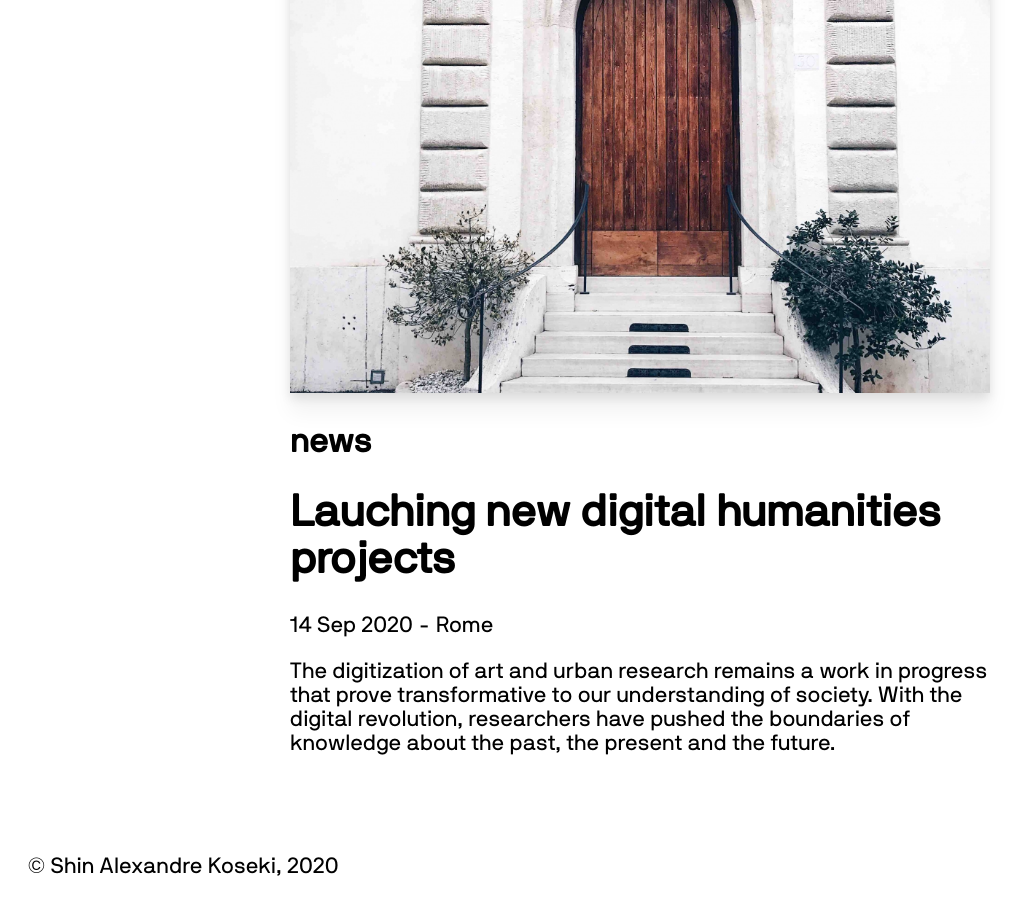
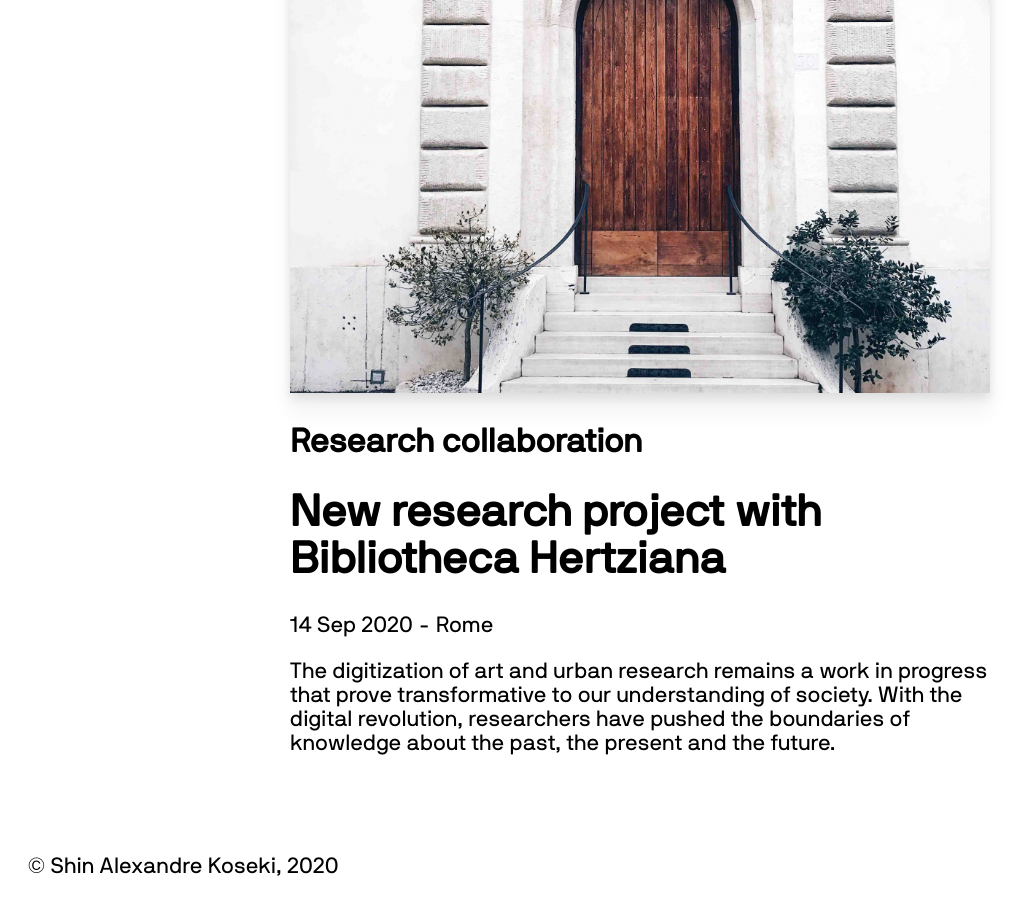
Before and after one commit to sjinko/sjinko.github.io, a Jekyll site: the page built from _posts/2020-09-14-bibliotheca_hertziana.md, in a window 1280 px wide and 900 px high, scrolled down 812 px. Shown: the whole window, without its empty margins (0-1028 px from the left). Built offline with Jekyll 4.4.1, drawn with Linux system fonts in a browser that asks for light colours.

Commit message:
Update 2020-09-14-bibliotheca_hertziana.md

```diff
--- a/_posts/2020-09-14-bibliotheca_hertziana.md
+++ b/_posts/2020-09-14-bibliotheca_hertziana.md
@@ -1,7 +1,7 @@
 ---
-title: Lauching new digital humanities projects
+title: New research project with Bibliotheca Hertziana
 author: Shin Alexandre Koseki
-category: news
+category: Research collaboration
 tag: [art history, rome, space, maps, archives]
 location: Rome
 participants_universities: UZH, DVS, Max-Planck Society, Bibliotheca Hertziana
```
